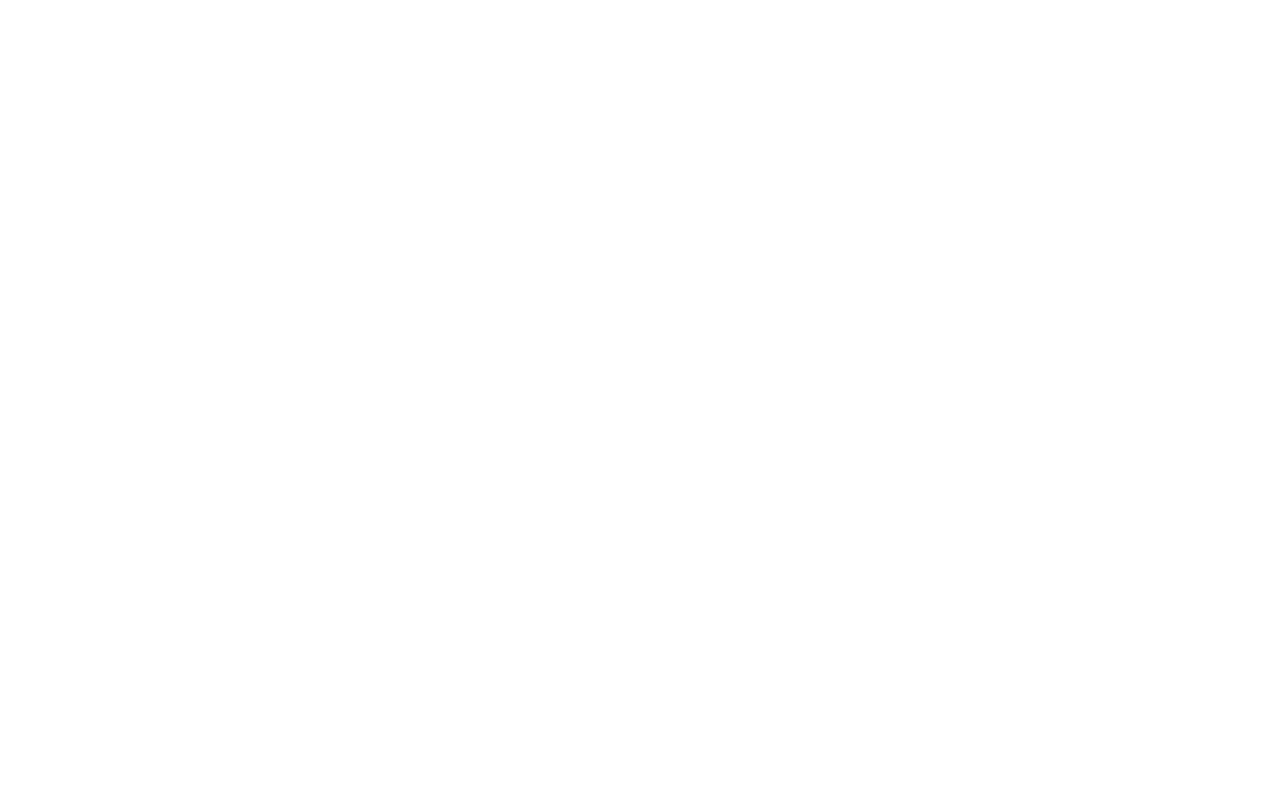
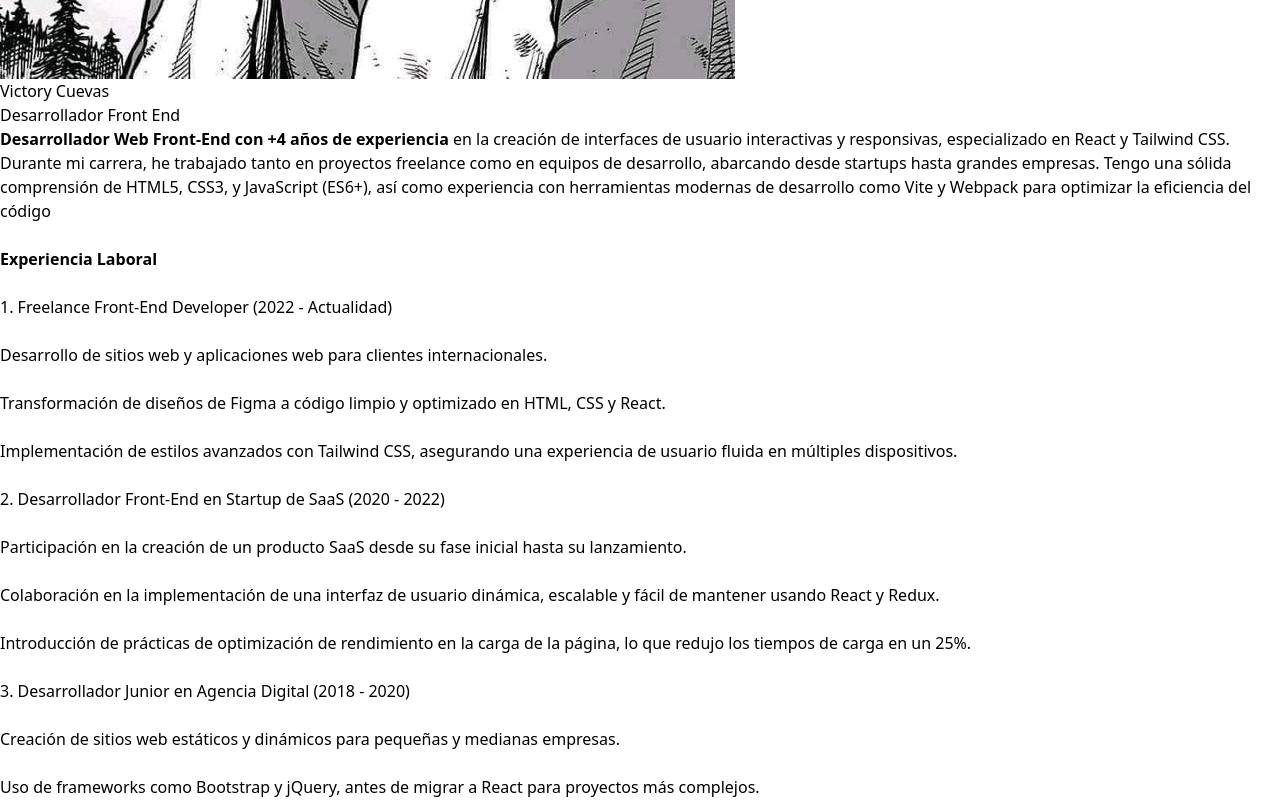
Before and after one commit to Viccaesar99/proyecto_perpo, a React (Vite) app: page /about in a window 1280 px wide. Shown: the part 700-1500 px from the top of the page. Before the commit the page ends 800 px from the top, so only its background shows below. Built offline with nearby package versions, Linux system fonts and the light colour scheme.

Commit message:
Agregar primeros estilos y contenido de la pagina about

```diff
--- a/src/components/Pages/About.jsx
+++ b/src/components/Pages/About.jsx
@@ -1,7 +1,12 @@
+
+import { MainAbout } from "../bodyAbout/MainAbout";
+
+
 export function About () {
 
     return (
-        <h1>About</h1>
+        <MainAbout />
+
     );
 
 }
--- a/src/components/body/MainInfo.jsx
+++ b/src/components/body/MainInfo.jsx
@@ -4,8 +4,8 @@
 
 export function MainInfo() {
     return (
-        <main className="flex flex-col items-center justify-center min-h-80 gap-10 pt-56">
-            <UserInfo />
+        <main className="flex flex-col items-center justify-center min-h-80 gap-10 pt-56 pb-10">
+            <UserInfo style="flex items-center justify-center gap-32"/>
             <UserDescription />
             <BotonNav to="/about" value="Ver mas" style="w-48 h-10 rounded-md text-gray-100 font-bold font-mono bg-slate-900 flex items-center justify-center" />
 
--- a/src/components/body/UserInfo.jsx
+++ b/src/components/body/UserInfo.jsx
@@ -1,10 +1,10 @@
 import { UserPic } from "./UserPic";
 import { UserName } from "./UserName";
 
-export function UserInfo() {
+export function UserInfo({style = ""}) {
 
     return (
-        <div className="flex items-center justify-center gap-32">
+        <div className={style}>
             <UserPic />
             <UserName />
 
--- a/src/components/body/UserName.jsx
+++ b/src/components/body/UserName.jsx
@@ -8,7 +8,7 @@
 
         <div className='flex flex-col items-center justify-center gap-2'>
             <Titulo value="Victory Cuevas" style="text-3xl font-semibold font-sans"/>
-            <Subtitulo value='Desarrollador Front End' style="text-lg font-semibold text-gray-300"/>
+            <Subtitulo value='Desarrollador Front End' style="text-lg font-semibold text-gray-500"/>
         </div>
     );
 }
--- /dev/null
+++ b/src/components/bodyAbout/MainAbout.jsx
@@ -0,0 +1,18 @@
+import {UserInfo} from "../body/UserInfo.jsx"
+import { UserDescriptionFull } from "./UserDescriptionFull.jsx";
+
+
+
+
+export function MainAbout() {
+
+    return (
+        <div className="min-h-96 w-full py-32 flex flex-col justify-center items-center gap-10">
+            <UserInfo style="flex items-center justify-center gap-20 flex-col"/>
+            <UserDescriptionFull />
+
+
+        </div>
+    );
+
+}
--- /dev/null
+++ b/src/components/bodyAbout/UserDescriptionFull.jsx
@@ -0,0 +1,73 @@
+export function UserDescriptionFull() {
+  return (
+    <div className="max-w-4xl">
+      <p>
+        <strong>Desarrollador Web Front-End con +4 años de experiencia</strong>{" "}
+        en la creación de interfaces de usuario interactivas y responsivas,
+        especializado en React y Tailwind CSS. Durante mi carrera, he trabajado
+        tanto en proyectos freelance como en equipos de desarrollo, abarcando
+        desde startups hasta grandes empresas. Tengo una sólida comprensión de
+        HTML5, CSS3, y JavaScript (ES6+), así como experiencia con herramientas
+        modernas de desarrollo como Vite y Webpack para optimizar la eficiencia
+        del código
+      </p>
+      <br />
+      <p>
+        <strong>Experiencia Laboral</strong>
+        </p>
+        <br />
+            1. Freelance Front-End Developer (2022 - Actualidad)
+        <ul className="list-disc list-inside">
+            <br />
+          <li>
+            Desarrollo de sitios web y aplicaciones web para clientes
+            internacionales.
+          </li>
+          <br />
+          <li>
+            Transformación de diseños de Figma a código limpio y optimizado en
+            HTML, CSS y React.
+          </li>
+          <br />
+          <li>
+            Implementación de estilos avanzados con Tailwind CSS, asegurando una
+            experiencia de usuario fluida en múltiples dispositivos.
+          </li>
+        </ul>
+        <br />
+        2. Desarrollador Front-End en Startup de SaaS (2020 - 2022)
+        <ul className="list-disc list-inside">
+            <br />
+          <li>
+          Participación en la creación de un producto SaaS desde su fase inicial hasta su lanzamiento.
+          </li>
+          <br />
+          <li>
+          Colaboración en la implementación de una interfaz de usuario dinámica, escalable y fácil de mantener usando React y Redux.
+          </li>
+          <br />
+          <li>
+          Introducción de prácticas de optimización de rendimiento en la carga de la página, lo que redujo los tiempos de carga en un 25%.
+          </li>
+        </ul>
+        <br />
+        3. Desarrollador Junior en Agencia Digital (2018 - 2020)
+        <ul className="list-disc list-inside">
+            <br />
+          <li>
+          Creación de sitios web estáticos y dinámicos para pequeñas y medianas empresas.
+          </li>
+          <br />
+          <li>
+          Uso de frameworks como Bootstrap y jQuery, antes de migrar a React para proyectos más complejos.
+          </li>
+          <br />
+          <li>
+            IParticipación en pruebas de usabilidad y SEO técnico para asegurar que los sitios alcanzaran una mayor visibilidad en los motores de búsqueda.
+          </li>
+        </ul>
+
+
+    </div>
+  );
+}
```
